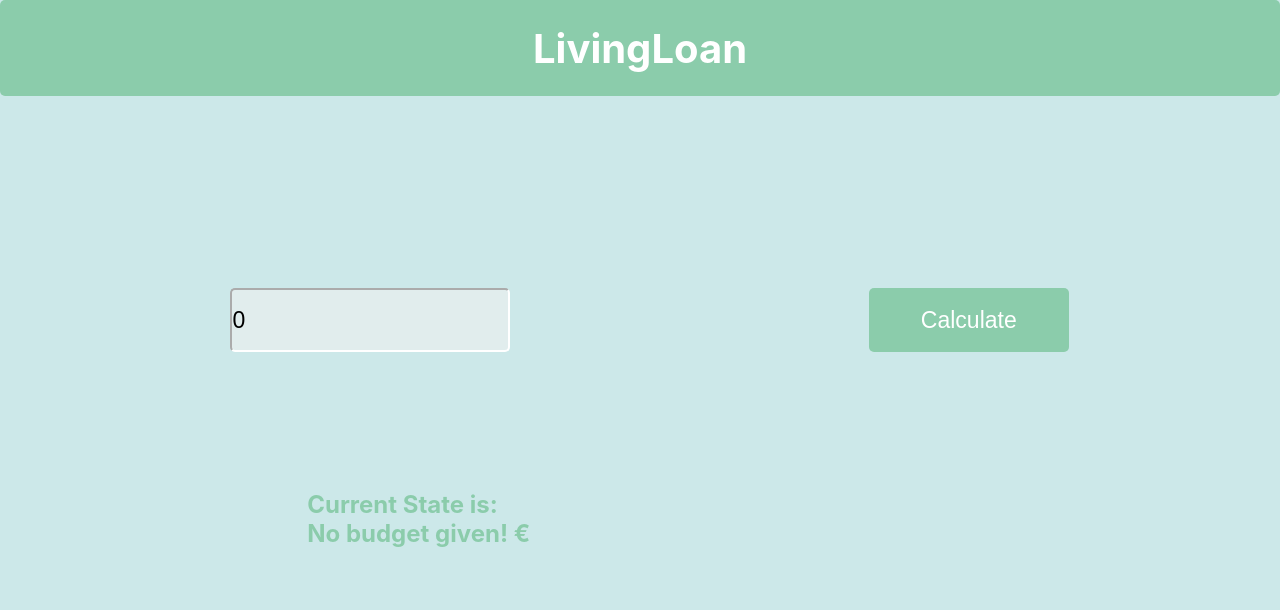
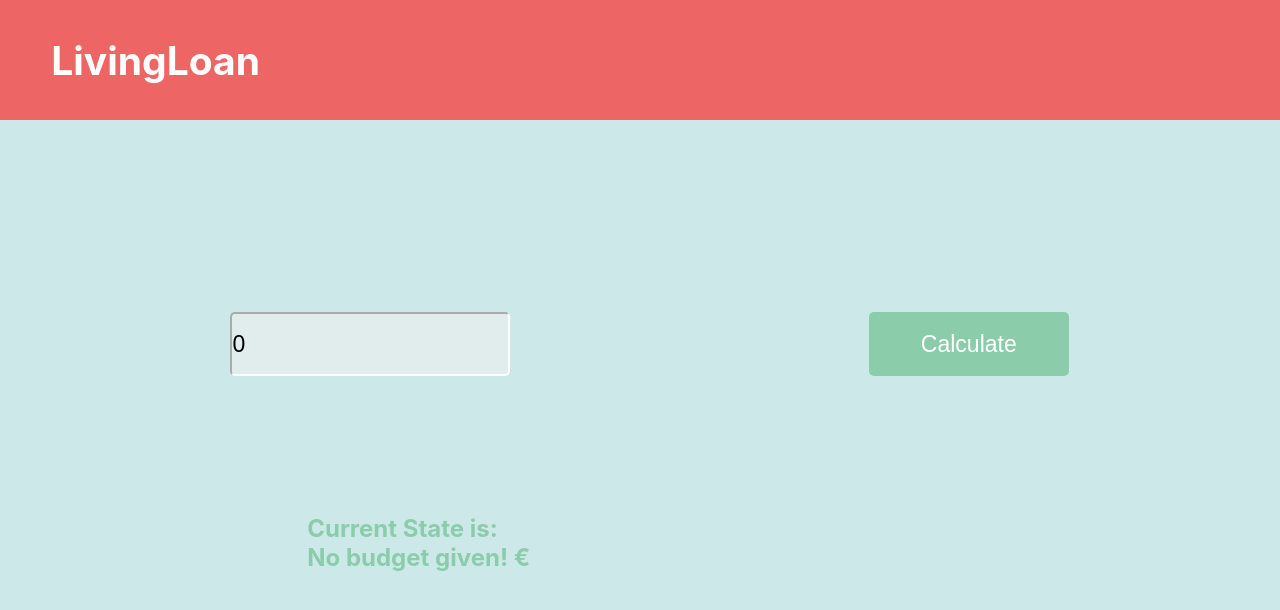
Before and after one commit to spoilaro/livingloan, a React (Create React App) app: page / in a window 1280 px wide. Shown: the top 610 px of the page. Built offline with nearby package versions, Linux system fonts and the light colour scheme.

Commit message:
Changed TitleBar design to redesing model(red).

```diff
--- a/src/components/TitleBar.js
+++ b/src/components/TitleBar.js
@@ -5,13 +5,12 @@ class TitleBar extends React.Component{
     render(){
         const titleStyle = {
             color: "white",
-            backgroundColor: "#8bccab",
+            backgroundColor: "#EE6565",
             display: "flex",
             alignItems: "center",
-            justifyContent: "space-around",
-            height: "12vh",
-            fontSize: "40px",
-            borderRadius: "5px"
+            height: "15vh",
+            fontSize: "39px",
+            padding: "0 0 0 4%"
         }
         return (
             <h1 style={titleStyle}>LivingLoan</h1>
```
Also changed, not shown: color.txt (added).
